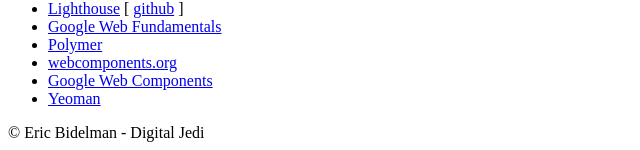
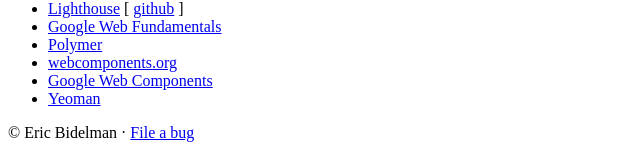
Before and after one commit to ebidel/blog, a Python web app: template templates/pages/code.html in a window 1280 px wide. Shown: the part 2687-2837 px from the top of the page, without its empty margins (0-640 px from the left). Run offline with Jinja, Linux system fonts and the light colour scheme; the template is opened without the code that fills it, so the values that code supplies are empty; some libraries are stand-ins or nearby versions.

Commit message:
file a bug link

```diff
--- a/templates/footer.html
+++ b/templates/footer.html
@@ -3,6 +3,7 @@
     <div class="fab shadow"></div>
   </div>
   <div class="content-width">
-    <span>&copy; Eric Bidelman - Digital Jedi</span>
+    <span>&copy; Eric Bidelman</span> &middot;
+    <a href="https://github.com/ebidel/blog/issues/new">File a bug</a>
   </div>
 </footer>
--- a/templates/post.html
+++ b/templates/post.html
@@ -10,8 +10,7 @@
 }
 #share-footer {
   display: inline-block;
-  --twitter-color: #55acee;
-  background-color: var(--twitter-color);
+  background-color: var(--md-blue-primary);
   padding: var(--content-padding);
   margin: 0 0 calc(var(--content-padding) * 4) 0;
   font-size: 18px;
```
